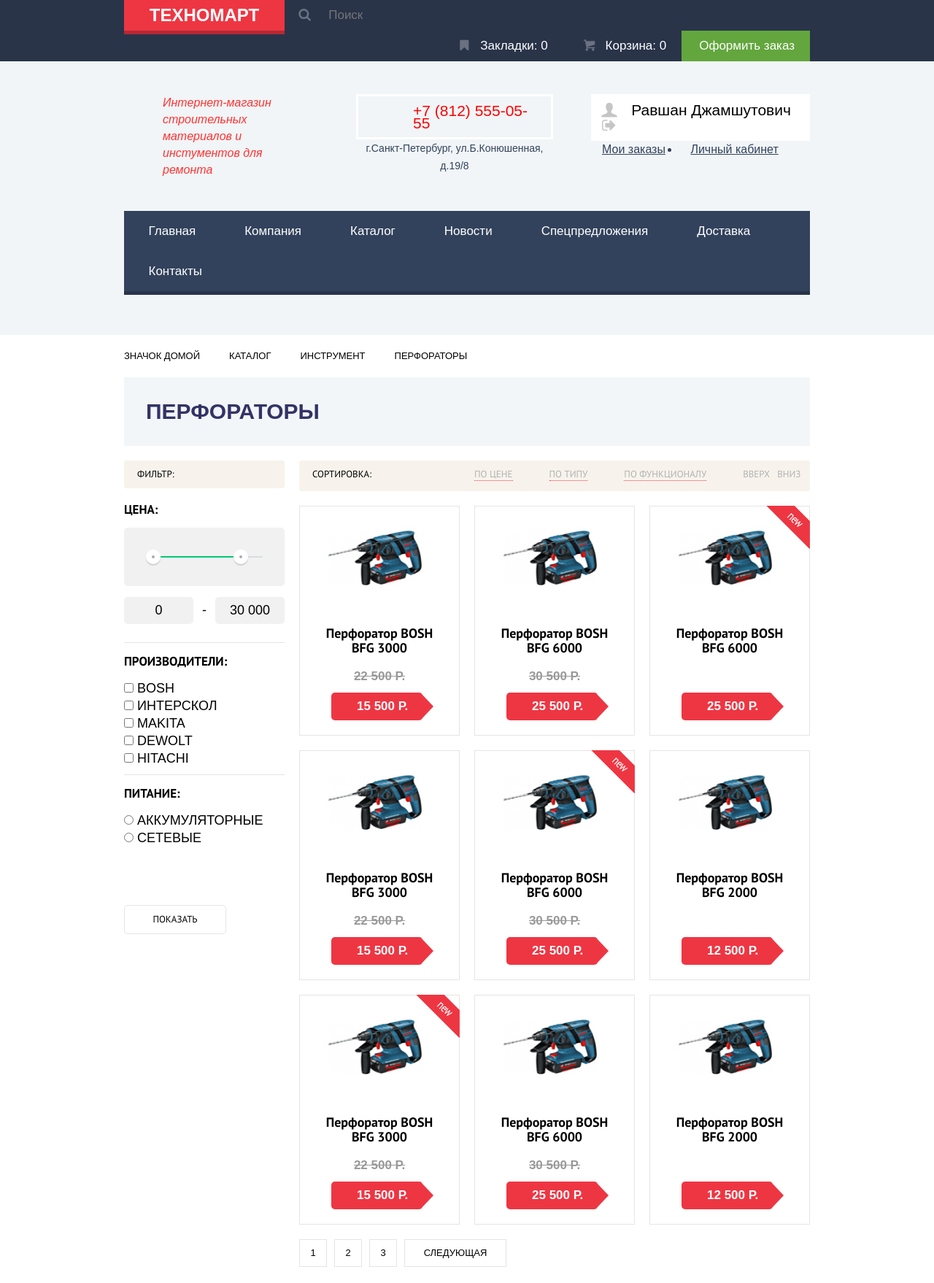
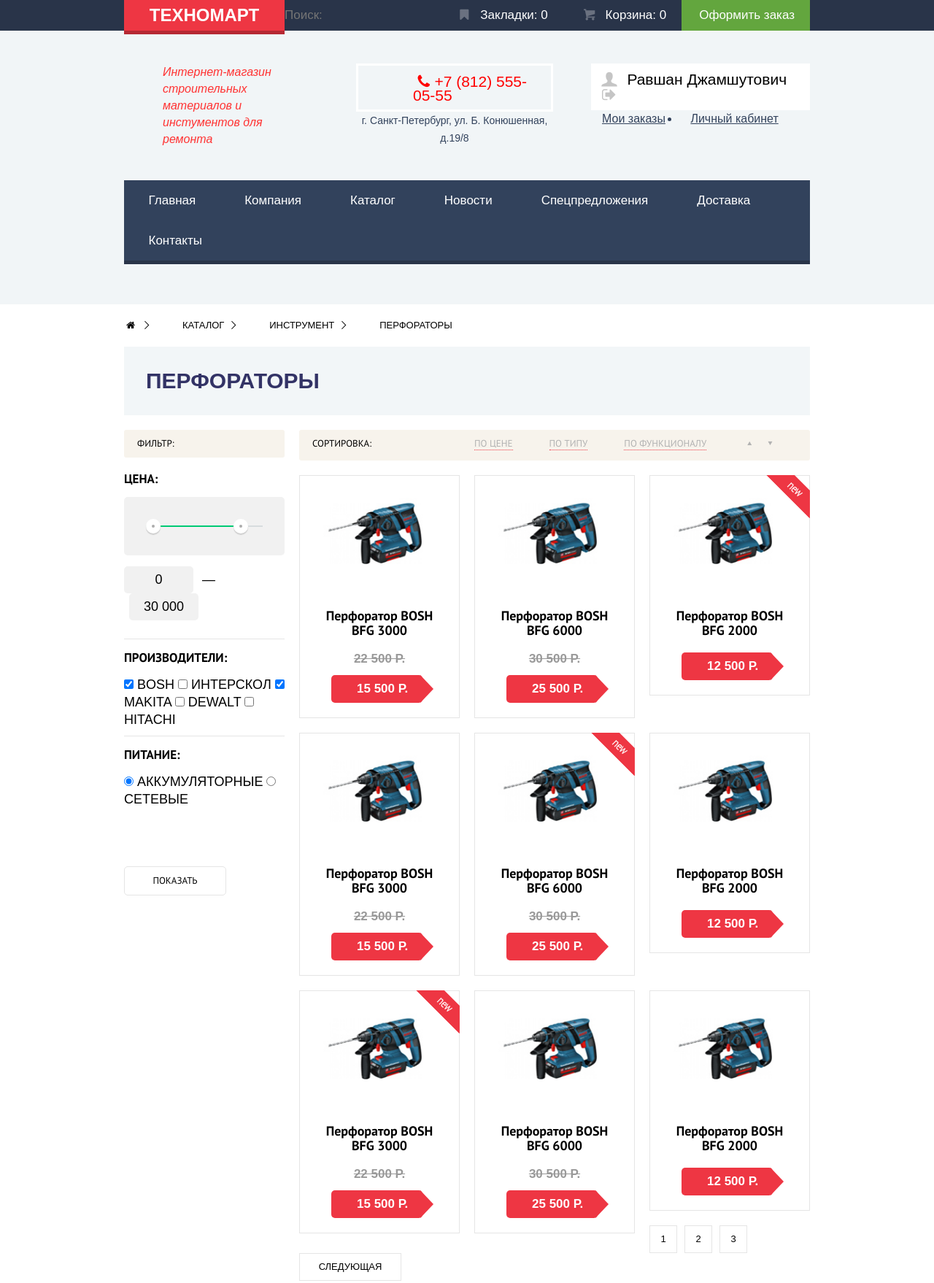
Before and after one commit to WellMax55/id88635, a plain HTML site: page technomart/catalog.html in a window 1280 px wide. Shown: the top 1758 px of the page at 73% size. Drawn offline with Linux system fonts and the light colour scheme; a web font is replaced by a local one.

Commit message:
Доработал декоративные элементы

```diff
--- a/technomart/catalog.html
+++ b/technomart/catalog.html
@@ -15,10 +15,9 @@
              <!-- header-top-->
             <div class="header-top">
                 <div class="container clearfix">
-                    <div class="logo">Техномарт</div>
+                    <a href="#" class="logo">Техномарт</a>
                     <form class="search-btn">
-                        <i class="icon-search"></i>
-                        <input type="text" placeholder="Поиск">
+                        <input type="text" placeholder="Поиск:">
                     </form>
                     <div class="header-button">
                         <a href="#" class="header-btn bookmark"><i class="icon-bookmark"></i>Закладки: 0</a>
@@ -36,11 +35,14 @@
                     <div class="info-container clearfix">
                         <div class="shop-block">Интернет-магазин строительных материалов и инстументов для ремонта</div>
                         <div class="contact-block">
-                            <div class="tel">+7 (812) 555-05-55</div>
-                            <div class="address">г.Санкт-Петербург, ул.Б.Конюшенная, д.19/8</div>
+                            <div class="tel"><i class="icon-phone"></i>+7 (812) 555-05-55</div>
+                            <div class="address">г. Санкт-Петербург, ул. Б. Конюшенная, д.19/8</div>
                         </div>
                         <div class="user-block">
-                            <div class="user-name"><i class="icon-user"></i> Равшан Джамшутович <a href="#" class="sign-out"><i class="icon-logout"></i></a></div>
+                            <div class="user-name">
+                                <i class="icon-user"></i>Равшан Джамшутович
+                                <a href="#" class="logout"><i class="icon-logout"></i></a>
+                            </div>
                             <a href="#" class="btn-office orders">Мои заказы</a>
     			            <a href="#" class="btn-office office">Личный кабинет</a>
                         </div>
@@ -82,13 +84,16 @@
 			<!-- breadcrumbs -->
 			<ul class="breadcrumbs">
 				<li>
-					<a href="#">Значок домой</a>
+					<a href="#"><i class="icon-home"></i></a>
+                    <i class="icon-right"></i>
 				</li>
 				<li>
 					<a href="#">Каталог</a>
+                    <i class="icon-right"></i>
 				</li>
 				<li>
 					<a href="#">Инструмент</a>
+                    <i class="icon-right"></i>
 				</li>
 				<li>Перфораторы</li>
             </ul>
@@ -120,32 +125,32 @@
                             <!-- Диапазон цен -->
 							<div class="price-controls">
 								<input class="min-price" type="text" value="0">
-								- <input class="max-price" type="text" value="30 000">
+								&mdash; <input class="max-price" type="text" value="30 000">
 							</div>
 						</div>
 
 						<!-- Фильтр по производителям -->
                         <div class="filter-firms">
 						    <h2 class="filter-title">Производители:</h2>
-						    <input type="checkbox" id="ch1" name="Bosh">
-						    <label for="ch1">Bosh</label><br>
+						    <input type="checkbox" id="ch1" name="Bosh" checked>
+						    <label for="ch1" checked>Bosh</label>
 						    <input type="checkbox" id="ch2" name="Interscol">
-						    <label for="ch2">Интерскол</label><br>
-						    <input type="checkbox" id="ch3" name="Makita">
-						    <label for="ch3">Makita</label><br>
-						    <input type="checkbox" id="ch4" name="Dewolt">
-						    <label for="ch4">Dewolt</label><br>
+						    <label for="ch2">Интерскол</label>
+						    <input type="checkbox" id="ch3" name="Makita" checked>
+						    <label for="ch3">Makita</label>
+						    <input type="checkbox" id="ch4" name="Dewalt">
+						    <label for="ch4">Dewalt</label>
 						    <input type="checkbox" id="ch5" name="Hitachi">
-						    <label for="ch5">Hitachi</label><br>
+						    <label for="ch5">Hitachi</label>
                         </div>
 
 						<!-- Фильтр по питанию -->
                         <div class="filter-power">
     						<h2 class="filter-title">Питание:</h2>
-    						<input type="radio" id="rd1" name="power">
-    						<label for="rd1">Аккумуляторные</label><br>
+    						<input type="radio" id="rd1" name="power" checked>
+    						<label for="rd1">Аккумуляторные</label>
     						<input type="radio" id="rd2" name="power">
-    						<label for="rd2">Сетевые</label><br>
+    						<label for="rd2">Сетевые</label>
                         </div>
 
 						<!-- Кнопка "Показать" -->
@@ -161,7 +166,7 @@
 						<div class="sorting-name">Сортировка:</div>
 						<ul class="sorting-points">
 							<li>
-								<a href="#">По цене</a>
+								<a href="#" class="active">По цене</a>
 							</li>
 							<li>
 								<a href="#">По типу</a>
@@ -170,10 +175,10 @@
 								<a href="#">По функционалу</a>
 							</li>
                             <li>
-                                <a href="#" class="symbol">Вверх</a>
+                                <a href="#" class="symbol active"><i class="icon-up-dir"></i></a>
                             </li>
                             <li>
-                                <a href="#" class="symbol">Вниз</a>
+                                <a href="#" class="symbol"><i class="icon-down-dir"></i></a>
                             </li>
 						</ul>
                     </div>
@@ -184,10 +189,12 @@
 						<!-- catalog-item -->
 						<article class="catalog-item">
                             <div class="actions">
-                                <a href="#" class="buy">Купить</a>
+                                <a href="#" class="buy"><i class="icon-basket"></i>Купить</a>
                                 <a href="#" class="bookmark">В закладки</a>
                             </div>
-                    		<img src="img/picture-catalog-item.jpg" width="218" height="150">
+                    		<div class="catalog-image">
+                                <img src="img/picture-catalog-item.jpg" width="218" height="168">
+                            </div>
                     		<div class="descriprion-item">
                         		<h3 class="catalog-item-title">Перфоратор <span>bosh bfg 3000</span></h3>
                         		<div class="old-price">22 500 р.</div>
@@ -198,10 +205,12 @@
                     	<!-- catalog-item -->
                         <article class="catalog-item">
                             <div class="actions">
-                                <a href="#" class="buy">Купить</a>
+                                <a href="#" class="buy"><i class="icon-basket"></i>Купить</a>
                                 <a href="#" class="bookmark">В закладки</a>
                             </div>
-                    		<img src="img/picture-catalog-item.jpg" width="218" height="150">
+                            <div class="catalog-image">
+                                <img src="img/picture-catalog-item.jpg" width="218" height="168">
+                            </div>
                             <div class="descriprion-item">
                                 <h3 class="catalog-item-title">Перфоратор <span>bosh bfg 6000</span></h3>
                                 <div class="old-price">30 500 р.</div>
@@ -213,24 +222,28 @@
                         <article class="catalog-item">
                             <div class="flag flag-new">новинка</div>
                             <div class="actions">
-                                <a href="#" class="buy">Купить</a>
+                                <a href="#" class="buy"><i class="icon-basket"></i>Купить</a>
                                 <a href="#" class="bookmark">В закладки</a>
                             </div>
-                            <img src="img/picture-catalog-item.jpg" width="218" height="150">
+                            <div class="catalog-image">
+                                <img src="img/picture-catalog-item.jpg" width="218" height="168">
+                            </div>
                             <div class="descriprion-item">
-                                <h3 class="catalog-item-title">Перфоратор <span>bosh bfg 6000</span></h3>
-                                <div class="old-price">123</div>
-                                <div class="price">25 500 р.</div>
+                                <h3 class="catalog-item-title">Перфоратор <span>bosh bfg 2000</span></h3>
+                                <div class="old-price"></div>
+                                <div class="price">12 500 р.</div>
                             </div>
                         </article>
 
                     	<!-- catalog-item -->
                         <article class="catalog-item">
                             <div class="actions">
-                                <a href="#" class="buy">Купить</a>
+                                <a href="#" class="buy"><i class="icon-basket"></i>Купить</a>
                                 <a href="#" class="bookmark">В закладки</a>
                             </div>
-                    		<img src="img/picture-catalog-item.jpg" width="218" height="150">
+                            <div class="catalog-image">
+                                <img src="img/picture-catalog-item.jpg" width="218" height="168">
+                            </div>
                             <div class="descriprion-item">
                                 <h3 class="catalog-item-title">Перфоратор <span>bosh bfg 3000</span></h3>
                                 <div class="old-price">22 500 р.</div>
@@ -242,10 +255,12 @@
                         <article class="catalog-item">
                             <div class="flag flag-new">новинка</div>
                             <div class="actions">
-                                <a href="#" class="buy">Купить</a>
+                                <a href="#" class="buy"><i class="icon-basket"></i>Купить</a>
                                 <a href="#" class="bookmark">В закладки</a>
                             </div>
-                    		<img src="img/picture-catalog-item.jpg" width="218" height="150">
+                            <div class="catalog-image">
+                                <img src="img/picture-catalog-item.jpg" width="218" height="168">
+                            </div>
                             <div class="descriprion-item">
                                 <h3 class="catalog-item-title">Перфоратор <span>bosh bfg 6000</span></h3>
                                 <div class="old-price">30 500 р.</div>
@@ -256,13 +271,15 @@
                     	<!-- catalog-item -->
                         <article class="catalog-item">
                             <div class="actions">
-                                <a href="#" class="buy">Купить</a>
+                                <a href="#" class="buy"><i class="icon-basket"></i>Купить</a>
                                 <a href="#" class="bookmark">В закладки</a>
                             </div>
-                    		<img src="img/picture-catalog-item.jpg" width="218" height="150">
+                            <div class="catalog-image">
+                                <img src="img/picture-catalog-item.jpg" width="218" height="168">
+                            </div>
                             <div class="descriprion-item">
                                 <h3 class="catalog-item-title">Перфоратор <span>bosh bfg 2000</span></h3>
-                        		<div class="old-price">123</div>
+                                <div class="old-price"></div>
                                 <div class="price">12 500 р.</div>
                             </div>
                         </article>
@@ -271,10 +288,12 @@
                         <article class="catalog-item">
                             <div class="flag flag-new">новинка</div>
                             <div class="actions">
-                                <a href="#" class="buy">Купить</a>
+                                <a href="#" class="buy"><i class="icon-basket"></i>Купить</a>
                                 <a href="#" class="bookmark">В закладки</a>
                             </div>
-                    		<img src="img/picture-catalog-item.jpg" width="218" height="150">
+                            <div class="catalog-image">
+                                <img src="img/picture-catalog-item.jpg" width="218" height="168">
+                            </div>
                             <div class="descriprion-item">
                                 <h3 class="catalog-item-title">Перфоратор <span>bosh bfg 3000</span></h3>
                                 <div class="old-price">22 500 р.</div>
@@ -285,10 +304,12 @@
                     	<!-- catalog-item -->
                         <article class="catalog-item">
                             <div class="actions">
-                                <a href="#" class="buy">Купить</a>
+                                <a href="#" class="buy"><i class="icon-basket"></i>Купить</a>
                                 <a href="#" class="bookmark">В закладки</a>
                             </div>
-                    		<img src="img/picture-catalog-item.jpg" width="218" height="150">
+                            <div class="catalog-image">
+                                <img src="img/picture-catalog-item.jpg" width="218" height="168">
+                            </div>
                             <div class="descriprion-item">
                                 <h3 class="catalog-item-title">Перфоратор <span>bosh bfg 6000</span></h3>
                                 <div class="old-price">30 500 р.</div>
@@ -299,13 +320,15 @@
                     	<!-- catalog-item -->
                         <article class="catalog-item">
                             <div class="actions">
-                                <a href="#" class="buy">Купить</a>
+                                <a href="#" class="buy"><i class="icon-basket"></i>Купить</a>
                                 <a href="#" class="bookmark">В закладки</a>
                             </div>
-                    		<img src="img/picture-catalog-item.jpg" width="218" height="150">
+                            <div class="catalog-image">
+                                <img src="img/picture-catalog-item.jpg" width="218" height="168">
+                            </div>
                             <div class="descriprion-item">
                                 <h3 class="catalog-item-title">Перфоратор <span>bosh bfg 2000</span></h3>
-                        		<div class="old-price">123</div>
+                                <div class="old-price"></div>
                                 <div class="price">12 500 р.</div>
                             </div>
                         </article>
@@ -333,7 +356,7 @@
 		<!-- Инфо о перфораторах -->
 		<div class="about-info">
     		<div class="container">
-            	<h2 class="block-title">Пара слов о перфоратарах</h2>
+            	<h2 class="block-title">Пара слов о перфораторах</h2>
     			<p>Перфоратор — универсальный строительный инструмент. Предназначен для сверления и долбления отверстий в кирпиче, бетоне и камне.<br>
     			Существуют электромеханические и пневматические перфораторы. Современные модели могут выполнять функции дрели, шуруповерта и отбойного молотка. В ассортиментном ряду есть выбор «трехрежимников»: в одном устройстве будут совмещены отбойный молоток и ударная дрель.</p>
             </div>
```
Lines whose indentation alone changed are shown as unchanged.
